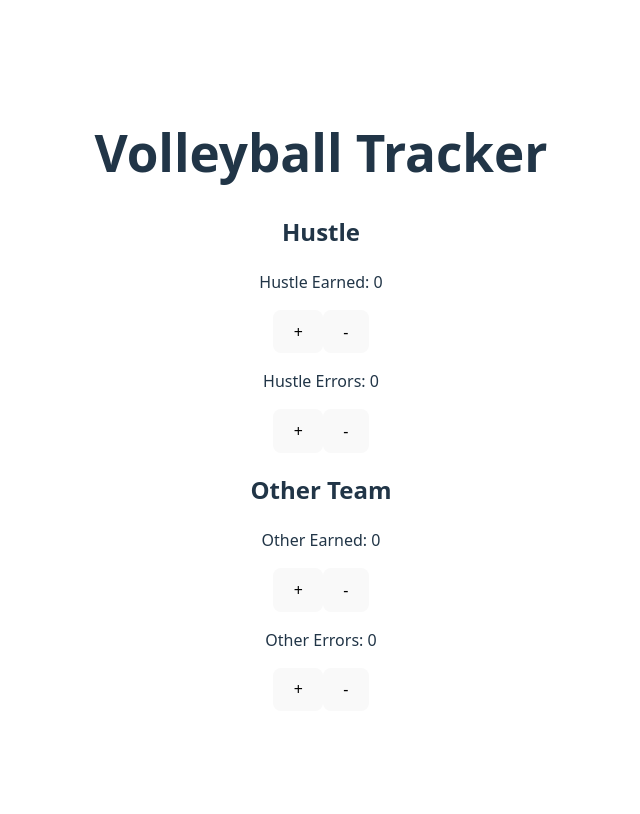
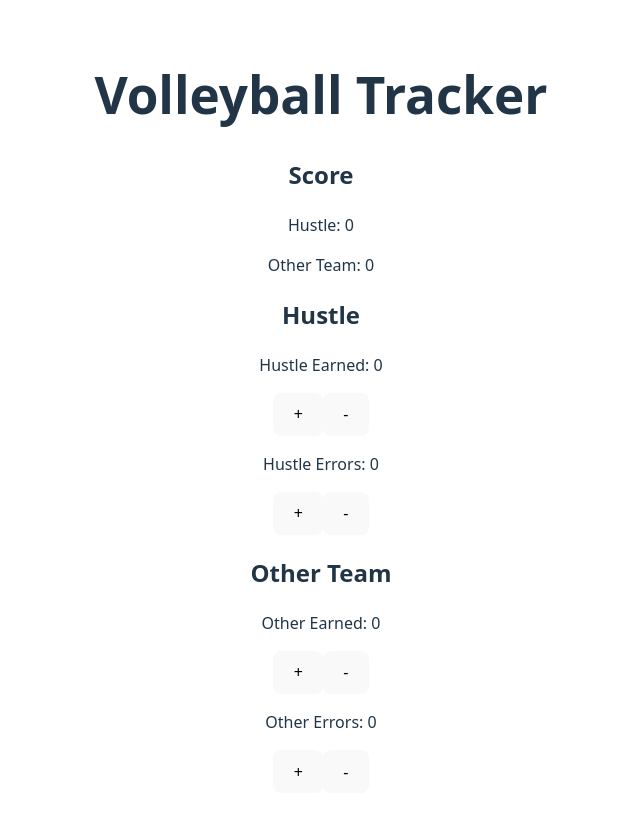
Before and after one commit to jrosario0225/volleyball-tracker, a React (Vite) app: page / in a window 1280 px wide. Shown: the top 814 px of the page, without its empty margins (319-959 px from the left). Built offline with nearby package versions, Linux system fonts and the light colour scheme.

Commit message:
added scoreboard

```diff
--- a/src/App.jsx
+++ b/src/App.jsx
@@ -59,6 +59,12 @@ function App() {
     <div>
       <h1> Volleyball Tracker </h1>
 
+      <div>
+        <h2>Score</h2>
+        <p>Hustle: {hustleEarned + otherErrors}</p>
+        <p>Other Team: {otherEarned + hustleErrors}</p>
+      </div>
+
       <h2>Hustle</h2>
       <p>Hustle Earned: {hustleEarned} </p>
       <button onClick={addHustleEarned}>+</button>
```
